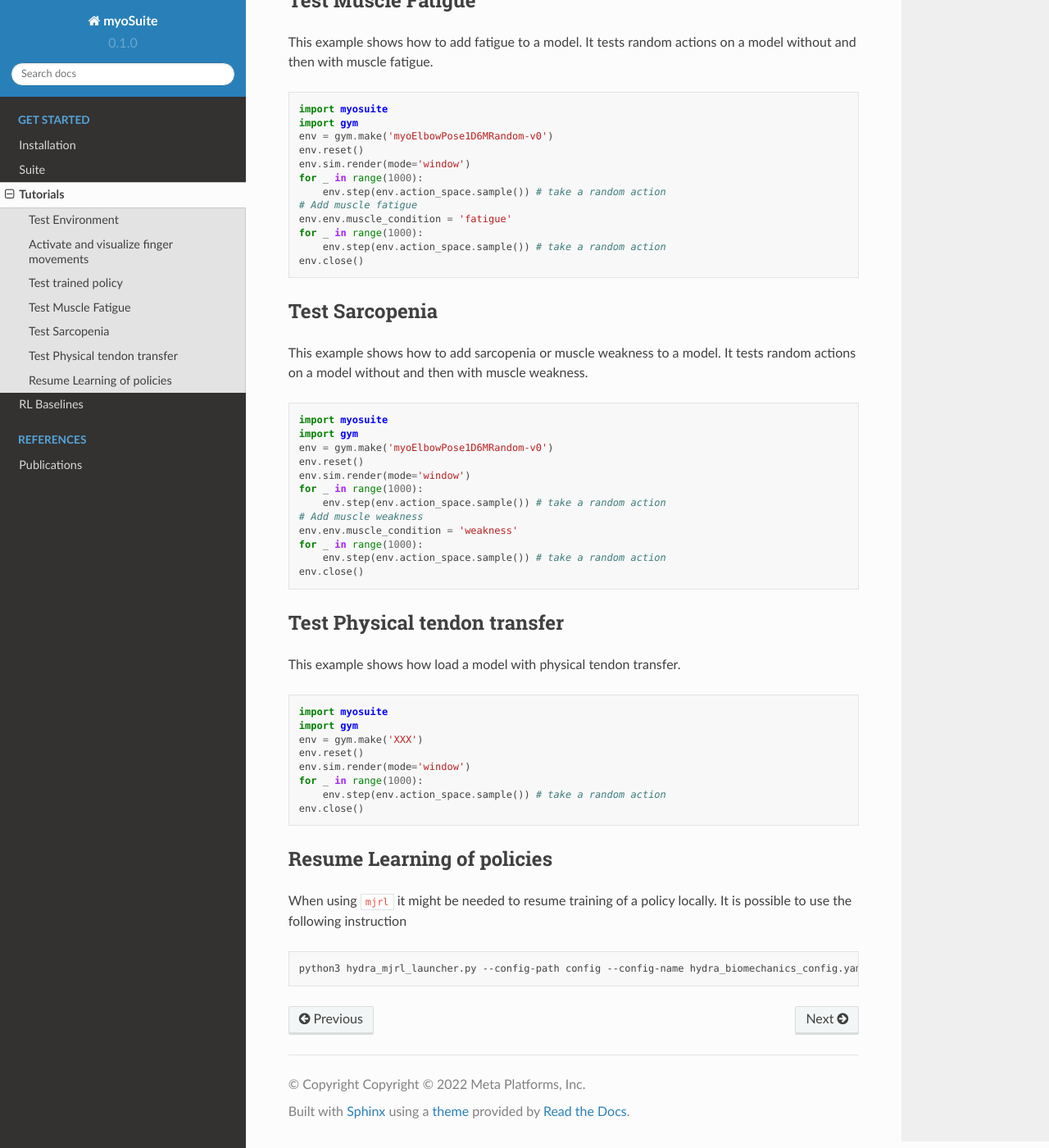
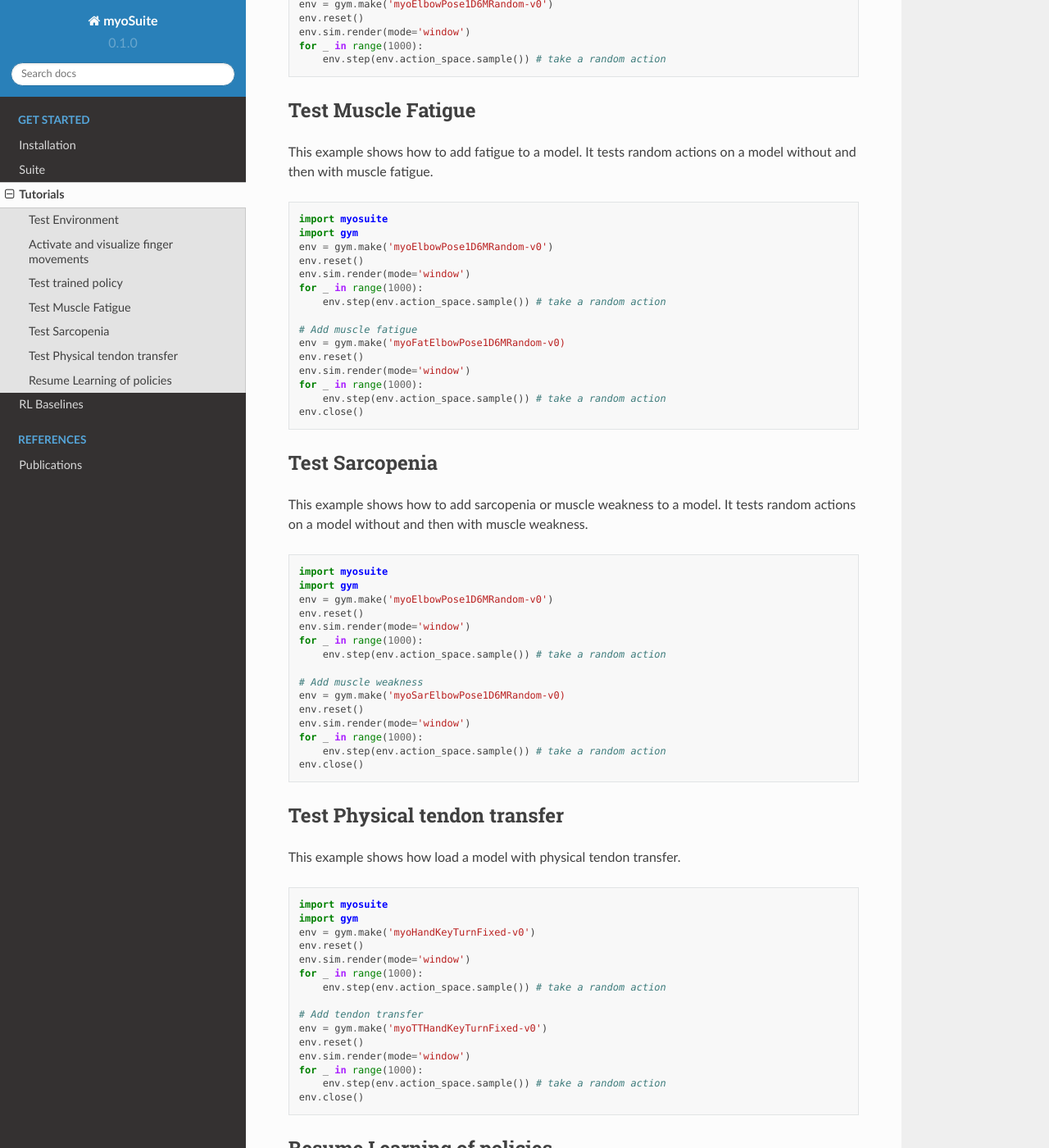
Before and after one commit to MyoHub/myosuite, a Sphinx documentation site: the page built from docs/source/tutorials.rst, in a window 1280 px wide and 1400 px high, scrolled down 1214 px. Shown: the whole window at 82% size. Built offline with Sphinx 7.4.7 and the Read the Docs theme 2.0.0, drawn with Linux system fonts in a browser that asks for light colours; some of the changed text lies outside the part shown.

Commit message:
update tutorials

```diff
--- a/docs/source/tutorials.rst
+++ b/docs/source/tutorials.rst
@@ -59,8 +59,17 @@ Example on using a policy e.g. elbow flexion, and change non-stationaries
 
     import myosuite
     import gym
+    policy = "iterations/best_policy.pickle"
+
+    import pickle
+    pi = pickle.load(open(policy, 'rb'))
+
     env = gym.make('myoElbowPose1D6MRandom-v0')
     env.reset()
+    env.sim.render(mode='window')
+    for _ in range(1000):
+        env.step(env.action_space.sample()) # take a random action
+
 
 
 .. _test_muscle_fatigue:
@@ -78,8 +87,11 @@ This example shows how to add fatigue to a model. It tests random actions on a m
     env.sim.render(mode='window')
     for _ in range(1000):
         env.step(env.action_space.sample()) # take a random action
+
     # Add muscle fatigue
-    env.env.muscle_condition = 'fatigue'
+    env = gym.make('myoFatElbowPose1D6MRandom-v0)
+    env.reset()
+    env.sim.render(mode='window')
     for _ in range(1000):
         env.step(env.action_space.sample()) # take a random action
     env.close()
@@ -100,8 +112,11 @@ This example shows how to add sarcopenia or muscle weakness to a model. It tests
     env.sim.render(mode='window')
     for _ in range(1000):
         env.step(env.action_space.sample()) # take a random action
+
     # Add muscle weakness
-    env.env.muscle_condition = 'weakness'
+    env = gym.make('myoSarElbowPose1D6MRandom-v0)
+    env.reset()
+    env.sim.render(mode='window')
     for _ in range(1000):
         env.step(env.action_space.sample()) # take a random action
     env.close()
@@ -118,7 +133,14 @@ This example shows how load a model with physical tendon transfer.
 
     import myosuite
     import gym
-    env = gym.make('XXX')
+    env = gym.make('myoHandKeyTurnFixed-v0')
+    env.reset()
+    env.sim.render(mode='window')
+    for _ in range(1000):
+        env.step(env.action_space.sample()) # take a random action
+
+    # Add tendon transfer
+    env = gym.make('myoTTHandKeyTurnFixed-v0')
     env.reset()
     env.sim.render(mode='window')
     for _ in range(1000):
```
